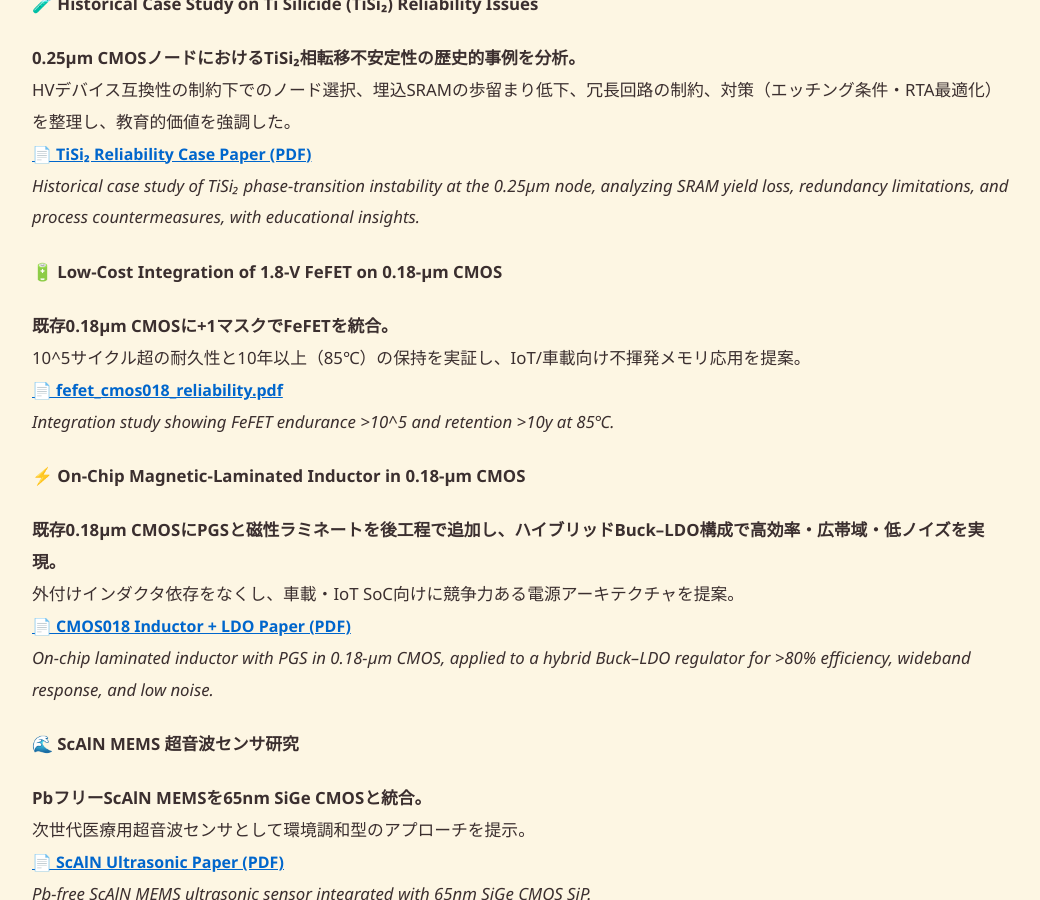
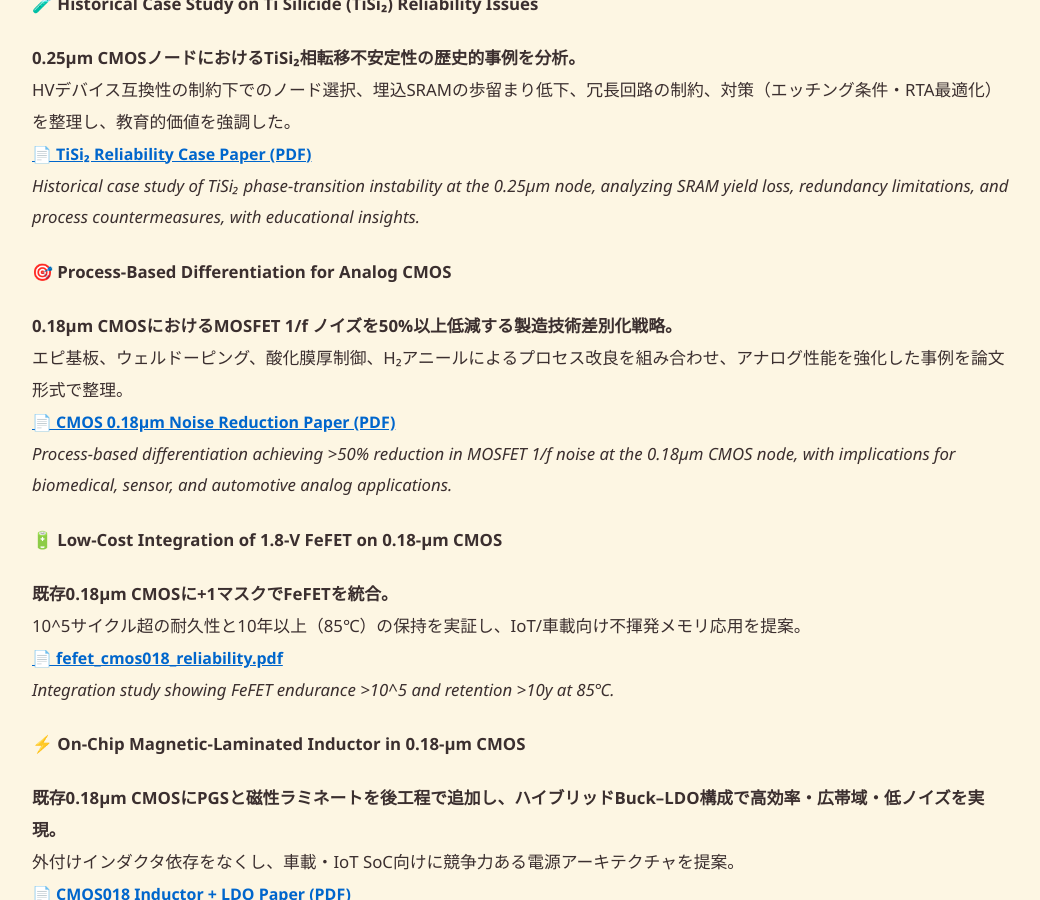
Before and after one commit to Samizo-AITL/Samizo-AITL.github.io, a Jekyll site: the page built from about/career-summary/index.md, in a window 1280 px wide and 900 px high, scrolled down 2976 px. Shown: the whole window, without its empty margins (118-1158 px from the left). Built offline with Jekyll 4.4.1, drawn with Linux system fonts in a browser that asks for light colours.

Commit message:
Update index.md

```diff
--- a/about/career-summary/index.md
+++ b/about/career-summary/index.md
@@ -104,6 +104,12 @@ HVデバイス互換性の制約下でのノード選択、埋込SRAMの歩留
 [📄 TiSi₂ Reliability Case Paper (PDF)](./docs/tisalicide_case.pdf)
 *Historical case study of TiSi₂ phase-transition instability at the 0.25µm node, analyzing SRAM yield loss, redundancy limitations, and process countermeasures, with educational insights.*
 
+#### 🎯 Process-Based Differentiation for Analog CMOS
+**0.18µm CMOSにおけるMOSFET 1/f ノイズを50%以上低減する製造技術差別化戦略。**
+エピ基板、ウェルドーピング、酸化膜厚制御、H₂アニールによるプロセス改良を組み合わせ、アナログ性能を強化した事例を論文形式で整理。
+[📄 CMOS 0.18µm Noise Reduction Paper (PDF)](./docs/cmos018_noise.pdf)
+*Process-based differentiation achieving >50% reduction in MOSFET 1/f noise at the 0.18µm CMOS node, with implications for biomedical, sensor, and automotive analog applications.*
+
 #### 🔋 Low-Cost Integration of 1.8-V FeFET on 0.18-µm CMOS
 **既存0.18µm CMOSに+1マスクでFeFETを統合。**
 10^5サイクル超の耐久性と10年以上（85℃）の保持を実証し、IoT/車載向け不揮発メモリ応用を提案。
```
